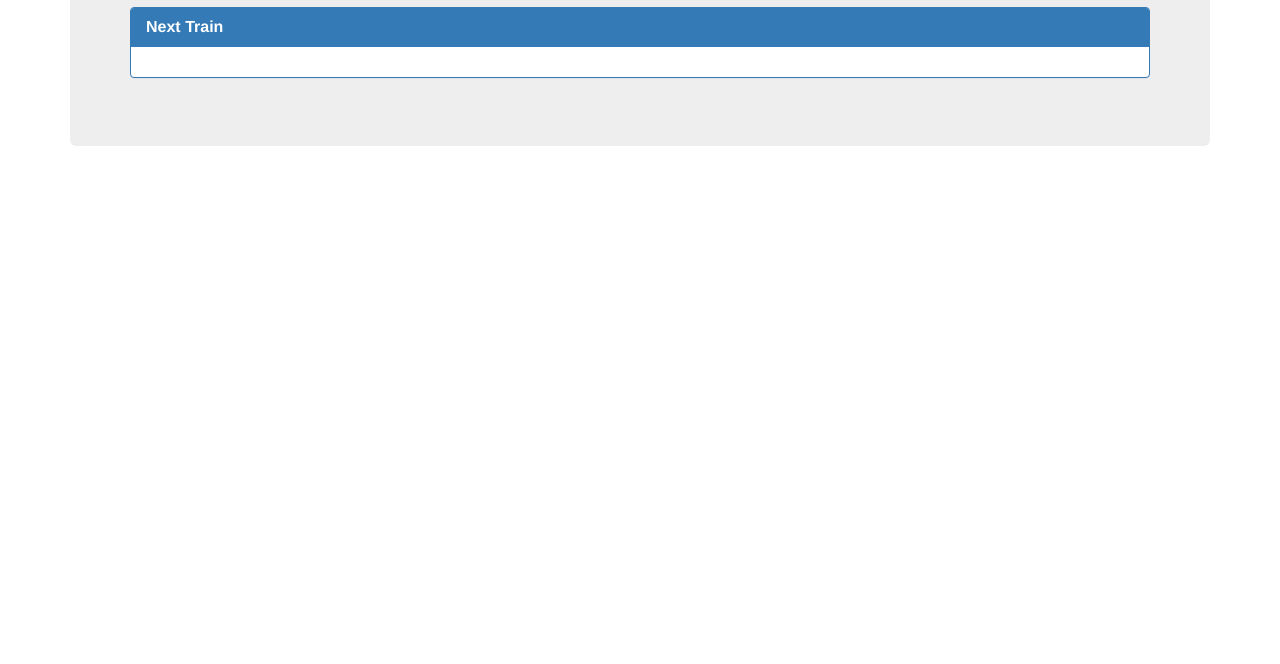
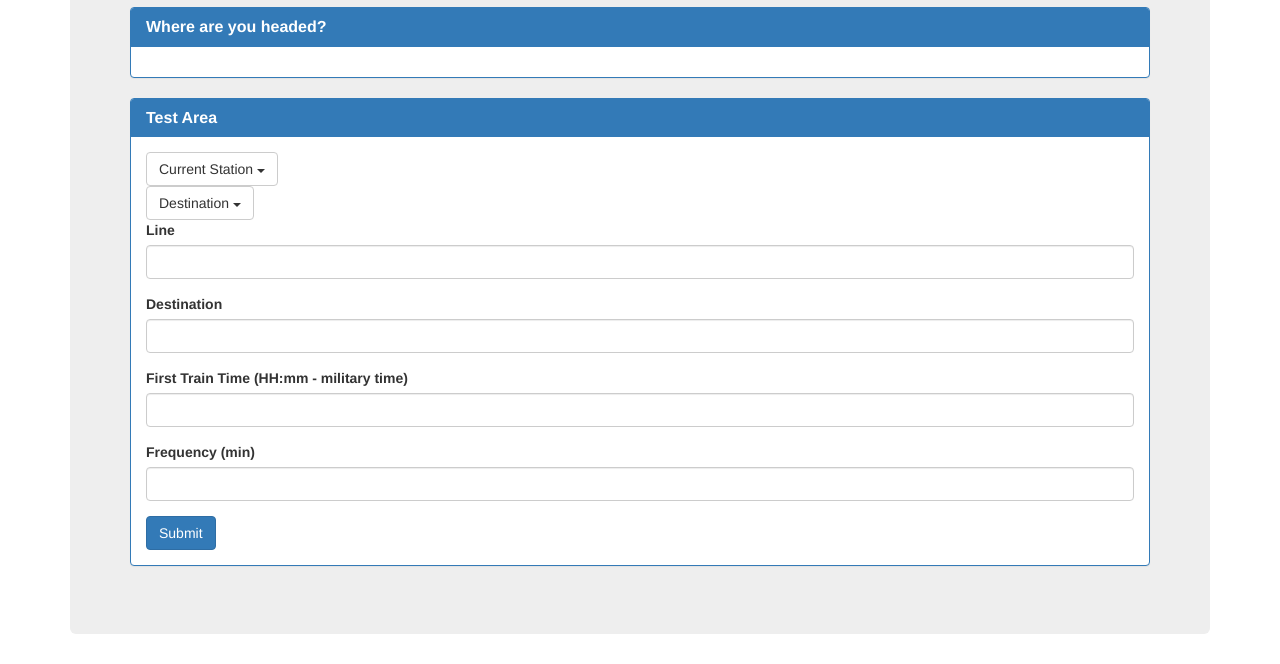
Before and after one commit to sarahlessner/bart-impatient-1, a plain HTML site: page index.html in a window 1280 px wide. Shown: the part 140-804 px from the top of the page. Drawn offline with nearby package versions, Linux system fonts and the light colour scheme.

Commit message:
heres the html

```diff
--- a/index.html
+++ b/index.html
@@ -4,7 +4,14 @@
 	<meta charset="UTF-8">
 
 	<link rel="stylesheet" href="https://maxcdn.bootstrapcdn.com/bootstrap/3.3.6/css/bootstrap.min.css">
+
 	<script src="https://maxcdn.bootstrapcdn.com/bootstrap/3.3.6/js/bootstrap.min.js" integrity="sha384-0mSbJDEHialfmuBBQP6A4Qrprq5OVfW37PRR3j5ELqxss1yVqOtnepnHVP9aJ7xS" crossorigin="anonymous"></script>
+
+	<meta name="viewport" content="width=device-width, initial-scale=1">
+
+  	<script src="https://ajax.googleapis.com/ajax/libs/jquery/3.2.1/jquery.min.js"></script>
+
+ 	<script src="https://maxcdn.bootstrapcdn.com/bootstrap/3.3.7/js/bootstrap.min.js"></script>
 
 </head>
 <body>
@@ -18,11 +25,71 @@
 
 				<div class="panel panel-primary">
 					<div class="panel-heading">
-						<h3 class="panel-title"><strong>Next Train</strong></h3>
+						<h3 class="panel-title"><strong>Where are you headed?</strong></h3>
 					</div>
 					<div class="panel-body">
 					</div>
 				</div>
 
+				<div class="panel panel-primary">
+					<div class="panel-heading">
+						<h3 class="panel-title"><strong>Test Area</strong></h3>
+					</div>
+
+					<div class="panel-body">
+						<form>
+							<div class="dropdown">
+								<button class="btn btn-default dropdown-toggle" type="button" id="current-station" data-toggle="dropdown">Current Station
+								<span class="caret"></span></button>
+								<ul class="dropdown-menu" role="menu" aria-labelledby="menu1">
+      								<li role="presentation"><a role="menuitem" tabindex="-1" href="#">HTML</a></li>
+      								<li role="presentation"><a role="menuitem" tabindex="-1" href="#">CSS</a></li>
+     								<li role="presentation"><a role="menuitem" tabindex="-1" href="#">JavaScript</a></li>
+      								<li role="presentation" class="divider"></li>
+      								<li role="presentation"><a role="menuitem" tabindex="-1" href="#">About Us</a></li>
+    							</ul>
+  							</div>
+
+  							<div class="dropdown">
+								<button class="btn btn-default dropdown-toggle" type="button" id="destination" data-toggle="dropdown">Destination
+								<span class="caret"></span></button>
+								<ul class="dropdown-menu" role="menu" aria-labelledby="menu1">
+      								<li role="presentation"><a role="menuitem" tabindex="-1" href="#">HTML</a></li>
+      								<li role="presentation"><a role="menuitem" tabindex="-1" href="#">CSS</a></li>
+     								<li role="presentation"><a role="menuitem" tabindex="-1" href="#">JavaScript</a></li>
+      								<li role="presentation" class="divider"></li>
+      								<li role="presentation"><a role="menuitem" tabindex="-1" href="#">About Us</a></li>
+    							</ul>
+  							</div>
+
+							<div class="form-group">
+								<label for="">Line</label>
+								<input type="text" class="form-control" id="lineInput">
+							</div>
+
+							<div class="form-group">
+								<label for="">Destination</label>
+								<input type="text" class="form-control" id="destinationInput">
+							</div>
+
+							<div class="form-group">
+								<label for="">First Train Time (HH:mm - military time)</label>
+								<input type="text" class="form-control" id="trainTimeInput">
+							</div>
+
+							<div class="form-group">
+								<label for="">Frequency (min)</label>
+								<input type="text" class="form-control" id="frequencyInput">
+							</div>
+
+							<button type="submit" class="btn btn-primary" id="addTrainBtn">Submit</button>
+						</form>
+					</div>
+				</div>
+			</div>
+		</div>
+	</div>
+
+	<script src="assets/javascript/app.js"></script>
 </body>
 </html>
```
